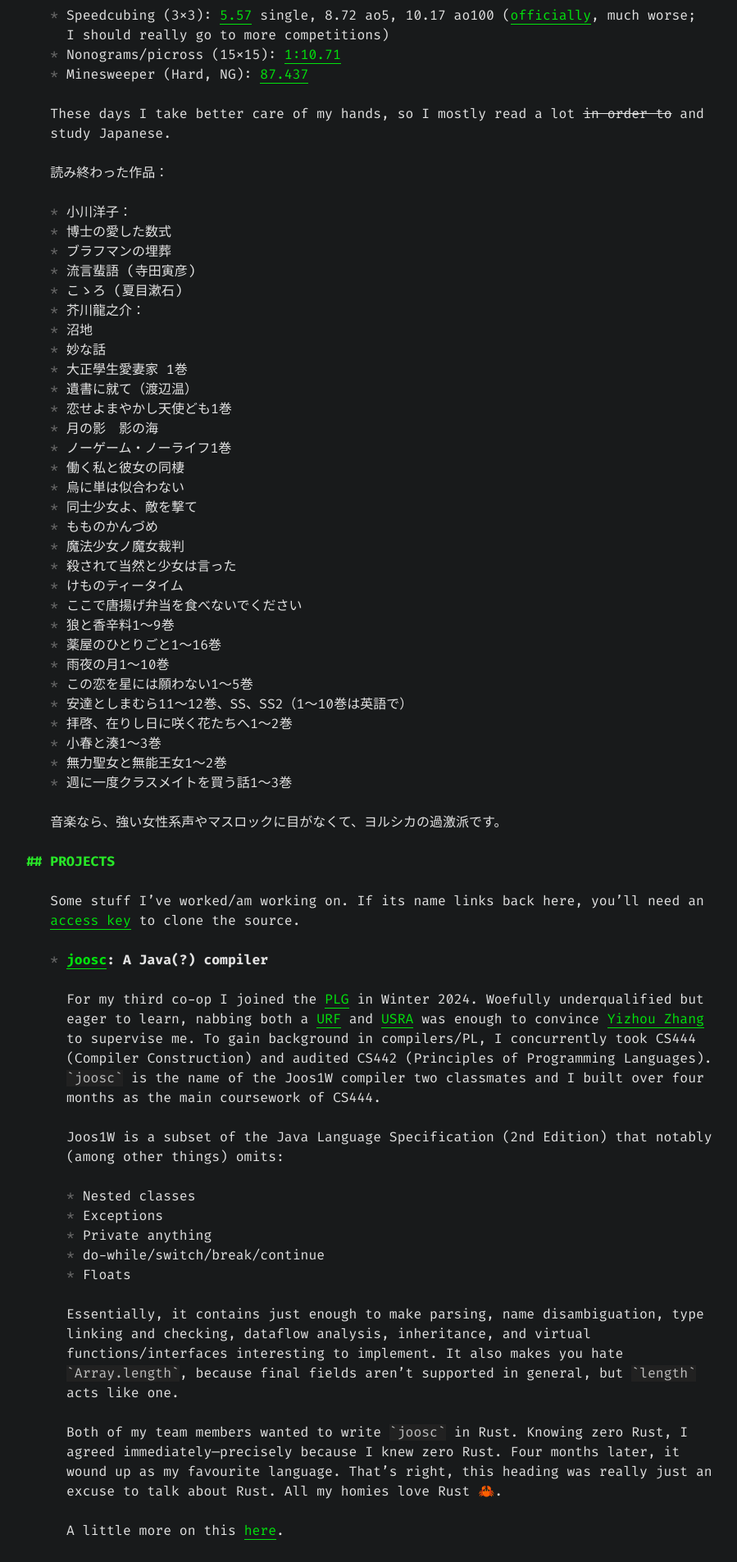
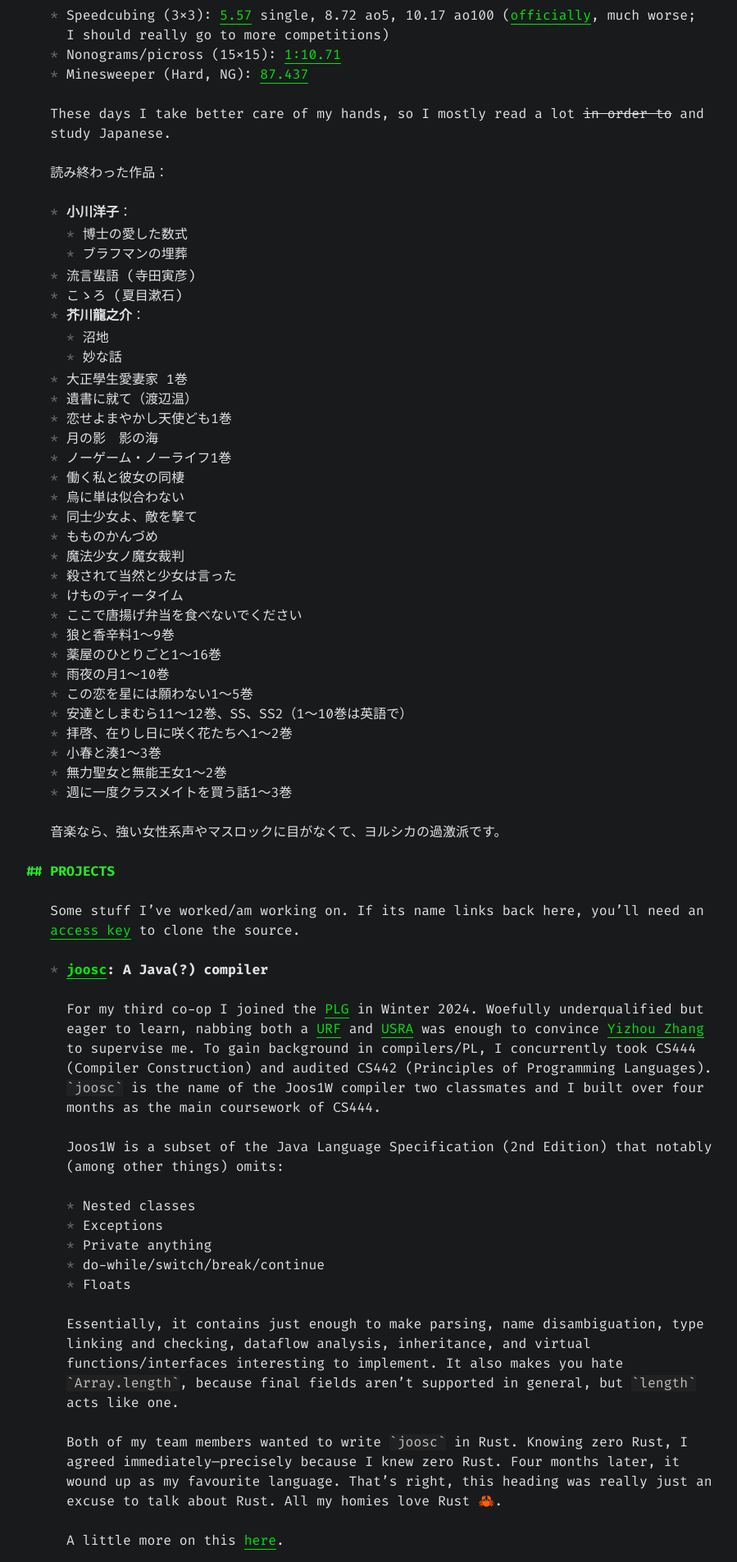
Before and after one commit to Ptkyr/Ptkyr.github.io, a Jekyll site: the page built from index.md, in a window 1280 px wide. Shown: the part 495-2400 px from the top of the page at 82% size, without its empty margins (175-1074 px from the left). Built offline with Jekyll 4.4.1, drawn with Linux system fonts in a browser that asks for light colours.

Commit message:
fix ul,ol spacing

```diff
--- a/_sass/term.scss
+++ b/_sass/term.scss
@@ -285,3 +285,11 @@
         color: $body-text-color;
     }
 }
+
+.content {
+    ul,
+    ol {
+        margin-top: 0.2rem;
+        margin-bottom: 0.2rem;
+    }
+}
--- a/index.md
+++ b/index.md
@@ -18,14 +18,14 @@
 These days I take better care of my hands, so I mostly read a lot ~~in order to~~ and study Japanese.
 
 読み終わった作品：
-- 小川洋子：
- - 博士の愛した数式
- - ブラフマンの埋葬
+- **小川洋子**：
+  - 博士の愛した数式
+  - ブラフマンの埋葬
 - 流言蜚語 (寺田寅彦)
 - こゝろ (夏目漱石)
-- 芥川龍之介：
- - 沼地
- - 妙な話
+- **芥川龍之介**：
+  - 沼地
+  - 妙な話
 - 大正學生愛妻家 1巻
 - 遺書に就て（渡辺温）
 - 恋せよまやかし天使ども1巻
```
